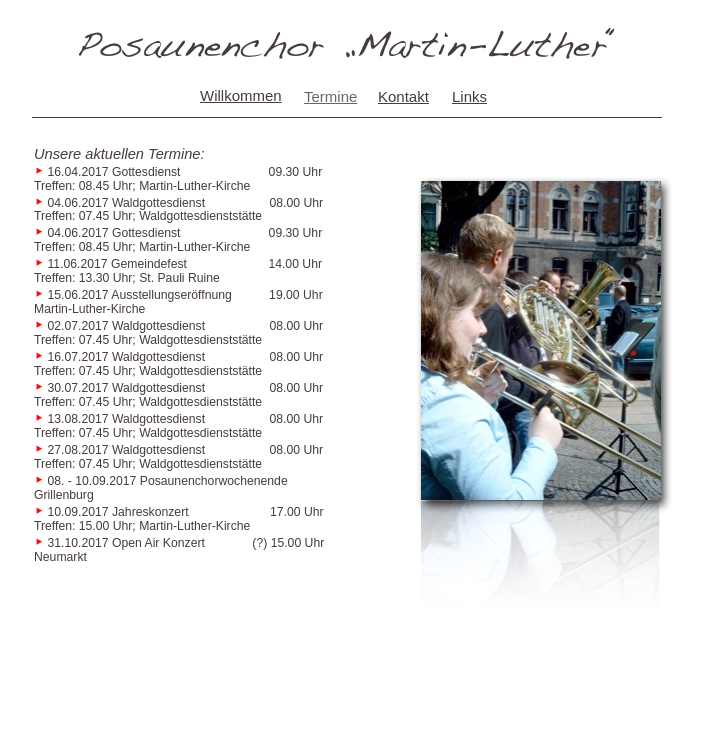
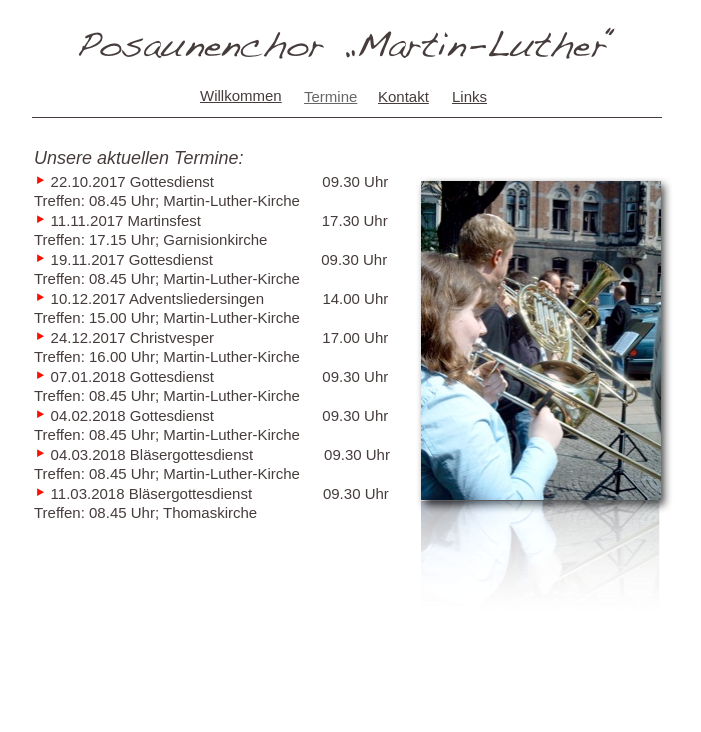
Before and after one commit to pcmlk/pcmlk.github.io, a plain HTML site: page termine/index.html in a window 1280 px wide. Shown: the whole page, without its empty margins (293-994 px from the left). Drawn offline with Linux system fonts and the light colour scheme.

Commit message:
Termin Ende 2017 und Anfang 2018 hinzugefügt.

```diff
--- a/termine/index.html
+++ b/termine/index.html
@@ -106,43 +106,31 @@
                 <div class="paragraph Body" style="line-height: 19px; margin-bottom: 0px; margin-top: 0px; line-height: 19px;  text-decoration: none;"> </div>
                 <ol>
                   <li style="line-height: 19px; margin-left: 0px; padding-left: 0px; text-indent: 0px; ">
-                    <div class="paragraph Body" style="line-height: 19px; margin-bottom: 0px; margin-top: 0px; text-indent: 0px; "><span style="color: #f81100; font-family: 'LucidaGrande', 'Lucida Grande', 'Lucida Sans Unicode', 'sans-serif'; font-size: 21px; font-style: normal; font-variant: normal; font-weight: normal; letter-spacing: 0; line-height: 19px; opacity: 1.00; position: relative; text-decoration: none; text-transform: none; top: 1px; " class="Bullet">‣</span><span style="line-height: 19px; "> 16.04.2017   Gottesdienst &nbsp &nbsp &nbsp &nbsp &nbsp &nbsp &nbsp &nbsp &nbsp&nbsp &nbsp &nbsp &nbsp 09.30 Uhr<br /> Treffen: 08.45 Uhr; Martin-Luther-Kirche</span></div>
+                    <div class="paragraph Body" style="line-height: 19px; margin-bottom: 0px; margin-top: 0px; text-indent: 0px; "><span style="color: #f81100; font-family: 'LucidaGrande', 'Lucida Grande', 'Lucida Sans Unicode', 'sans-serif'; font-size: 21px; font-style: normal; font-variant: normal; font-weight: normal; letter-spacing: 0; line-height: 19px; opacity: 1.00; position: relative; text-decoration: none; text-transform: none; top: 1px; " class="Bullet">‣</span><span style="line-height: 19px; "> 22.10.2017   Gottesdienst &nbsp &nbsp &nbsp &nbsp &nbsp &nbsp &nbsp &nbsp &nbsp&nbsp &nbsp &nbsp &nbsp 09.30 Uhr<br /> Treffen: 08.45 Uhr; Martin-Luther-Kirche</span></div>
                   </li>
                   <li style="line-height: 19px; margin-left: 0px; padding-left: 0px; text-indent: 0px; ">
-                    <div class="paragraph Body" style="line-height: 19px; margin-bottom: 0px; margin-top: 0px; text-indent: 0px; "><span style="color: #f81100; font-family: 'LucidaGrande', 'Lucida Grande', 'Lucida Sans Unicode', 'sans-serif'; font-size: 21px; font-style: normal; font-variant: normal; font-weight: normal; letter-spacing: 0; line-height: 19px; opacity: 1.00; position: relative; text-decoration: none; text-transform: none; top: 1px; " class="Bullet">‣</span><span style="line-height: 19px; "> 04.06.2017   Waldgottesdienst &nbsp&nbsp &nbsp &nbsp&nbsp &nbsp &nbsp &nbsp &nbsp &nbsp 08.00 Uhr<br /> Treffen: 07.45 Uhr; Waldgottesdienststätte</span></div>
+                    <div class="paragraph Body" style="line-height: 19px; margin-bottom: 0px; margin-top: 0px; text-indent: 0px; "><span style="color: #f81100; font-family: 'LucidaGrande', 'Lucida Grande', 'Lucida Sans Unicode', 'sans-serif'; font-size: 21px; font-style: normal; font-variant: normal; font-weight: normal; letter-spacing: 0; line-height: 19px; opacity: 1.00; position: relative; text-decoration: none; text-transform: none; top: 1px; " class="Bullet">‣</span><span style="line-height: 19px; "> 11.11.2017   Martinsfest &nbsp &nbsp &nbsp &nbsp &nbsp &nbsp &nbsp &nbsp &nbsp&nbsp &nbsp &nbsp &nbsp &nbsp&nbsp 17.30 Uhr<br /> Treffen: 17.15 Uhr; Garnisionkirche</span></div>
                   </li>
                   <li style="line-height: 19px; margin-left: 0px; padding-left: 0px; text-indent: 0px; ">
-                    <div class="paragraph Body" style="line-height: 19px; margin-bottom: 0px; margin-top: 0px; text-indent: 0px; "><span style="color: #f81100; font-family: 'LucidaGrande', 'Lucida Grande', 'Lucida Sans Unicode', 'sans-serif'; font-size: 21px; font-style: normal; font-variant: normal; font-weight: normal; letter-spacing: 0; line-height: 19px; opacity: 1.00; position: relative; text-decoration: none; text-transform: none; top: 1px; " class="Bullet">‣</span><span style="line-height: 19px; "> 04.06.2017   Gottesdienst &nbsp &nbsp &nbsp &nbsp &nbsp &nbsp &nbsp&nbsp &nbsp &nbsp &nbsp &nbsp &nbsp 09.30 Uhr<br /> Treffen: 08.45 Uhr; Martin-Luther-Kirche</span></div>
+                    <div class="paragraph Body" style="line-height: 19px; margin-bottom: 0px; margin-top: 0px; text-indent: 0px; "><span style="color: #f81100; font-family: 'LucidaGrande', 'Lucida Grande', 'Lucida Sans Unicode', 'sans-serif'; font-size: 21px; font-style: normal; font-variant: normal; font-weight: normal; letter-spacing: 0; line-height: 19px; opacity: 1.00; position: relative; text-decoration: none; text-transform: none; top: 1px; " class="Bullet">‣</span><span style="line-height: 19px; "> 19.11.2017   Gottesdienst &nbsp &nbsp &nbsp &nbsp &nbsp &nbsp &nbsp&nbsp &nbsp &nbsp &nbsp &nbsp &nbsp 09.30 Uhr<br /> Treffen: 08.45 Uhr; Martin-Luther-Kirche</span></div>
                   </li>
                   <li style="line-height: 19px; margin-left: 0px; padding-left: 0px; text-indent: 0px; ">
-                    <div class="paragraph Body" style="line-height: 19px; margin-bottom: 0px; margin-top: 0px; text-indent: 0px; "><span style="color: #f81100; font-family: 'LucidaGrande', 'Lucida Grande', 'Lucida Sans Unicode', 'sans-serif'; font-size: 21px; font-style: normal; font-variant: normal; font-weight: normal; letter-spacing: 0; line-height: 19px; opacity: 1.00; position: relative; text-decoration: none; text-transform: none; top: 1px; " class="Bullet">‣</span><span style="line-height: 19px; "> 11.06.2017   Gemeindefest &nbsp &nbsp &nbsp &nbsp &nbsp &nbsp&nbsp &nbsp &nbsp &nbsp &nbsp &nbsp 14.00 Uhr<br /> Treffen: 13.30 Uhr; St. Pauli Ruine</span></div>
+                    <div class="paragraph Body" style="line-height: 19px; margin-bottom: 0px; margin-top: 0px; text-indent: 0px; "><span style="color: #f81100; font-family: 'LucidaGrande', 'Lucida Grande', 'Lucida Sans Unicode', 'sans-serif'; font-size: 21px; font-style: normal; font-variant: normal; font-weight: normal; letter-spacing: 0; line-height: 19px; opacity: 1.00; position: relative; text-decoration: none; text-transform: none; top: 1px; " class="Bullet">‣</span><span style="line-height: 19px; "> 10.12.2017   Adventsliedersingen &nbsp &nbsp &nbsp&nbsp &nbsp &nbsp &nbsp 14.00 Uhr<br /> Treffen: 15.00 Uhr; Martin-Luther-Kirche</span></div>
                   </li>
                   <li style="line-height: 19px; margin-left: 0px; padding-left: 0px; text-indent: 0px; ">
-                    <div class="paragraph Body" style="line-height: 19px; margin-bottom: 0px; margin-top: 0px; text-indent: 0px; "><span style="color: #f81100; font-family: 'LucidaGrande', 'Lucida Grande', 'Lucida Sans Unicode', 'sans-serif'; font-size: 21px; font-style: normal; font-variant: normal; font-weight: normal; letter-spacing: 0; line-height: 19px; opacity: 1.00; position: relative; text-decoration: none; text-transform: none; top: 1px; " class="Bullet">‣</span><span style="line-height: 19px; "> 15.06.2017   Ausstellungseröffnung &nbsp &nbsp &nbsp &nbsp &nbsp 19.00 Uhr<br /> Martin-Luther-Kirche</span></div>
+                    <div class="paragraph Body" style="line-height: 19px; margin-bottom: 0px; margin-top: 0px; text-indent: 0px; "><span style="color: #f81100; font-family: 'LucidaGrande', 'Lucida Grande', 'Lucida Sans Unicode', 'sans-serif'; font-size: 21px; font-style: normal; font-variant: normal; font-weight: normal; letter-spacing: 0; line-height: 19px; opacity: 1.00; position: relative; text-decoration: none; text-transform: none; top: 1px; " class="Bullet">‣</span><span style="line-height: 19px; "> 24.12.2017   Christvesper &nbsp &nbsp &nbsp &nbsp &nbsp &nbsp &nbsp &nbsp &nbsp&nbsp &nbsp &nbsp &nbsp 17.00 Uhr<br /> Treffen: 16.00 Uhr; Martin-Luther-Kirche</span></div>
                   </li>
                   <li style="line-height: 19px; margin-left: 0px; padding-left: 0px; text-indent: 0px; ">
-                    <div class="paragraph Body" style="line-height: 19px; margin-bottom: 0px; margin-top: 0px; text-indent: 0px; "><span style="color: #f81100; font-family: 'LucidaGrande', 'Lucida Grande', 'Lucida Sans Unicode', 'sans-serif'; font-size: 21px; font-style: normal; font-variant: normal; font-weight: normal; letter-spacing: 0; line-height: 19px; opacity: 1.00; position: relative; text-decoration: none; text-transform: none; top: 1px; " class="Bullet">‣</span><span style="line-height: 19px; "> 02.07.2017   Waldgottesdienst &nbsp&nbsp &nbsp &nbsp&nbsp &nbsp &nbsp &nbsp &nbsp &nbsp 08.00 Uhr<br /> Treffen: 07.45 Uhr; Waldgottesdienststätte</span></div>
+                    <div class="paragraph Body" style="line-height: 19px; margin-bottom: 0px; margin-top: 0px; text-indent: 0px; "><span style="color: #f81100; font-family: 'LucidaGrande', 'Lucida Grande', 'Lucida Sans Unicode', 'sans-serif'; font-size: 21px; font-style: normal; font-variant: normal; font-weight: normal; letter-spacing: 0; line-height: 19px; opacity: 1.00; position: relative; text-decoration: none; text-transform: none; top: 1px; " class="Bullet">‣</span><span style="line-height: 19px; "> 07.01.2018   Gottesdienst &nbsp &nbsp &nbsp &nbsp &nbsp &nbsp &nbsp &nbsp &nbsp&nbsp &nbsp &nbsp &nbsp 09.30 Uhr<br /> Treffen: 08.45 Uhr; Martin-Luther-Kirche</span></div>
                   </li>
                   <li style="line-height: 19px; margin-left: 0px; padding-left: 0px; text-indent: 0px; ">
-                    <div class="paragraph Body" style="line-height: 19px; margin-bottom: 0px; margin-top: 0px; text-indent: 0px; "><span style="color: #f81100; font-family: 'LucidaGrande', 'Lucida Grande', 'Lucida Sans Unicode', 'sans-serif'; font-size: 21px; font-style: normal; font-variant: normal; font-weight: normal; letter-spacing: 0; line-height: 19px; opacity: 1.00; position: relative; text-decoration: none; text-transform: none; top: 1px; " class="Bullet">‣</span><span style="line-height: 19px; "> 16.07.2017   Waldgottesdienst &nbsp&nbsp &nbsp &nbsp&nbsp &nbsp &nbsp &nbsp &nbsp &nbsp 08.00 Uhr<br /> Treffen: 07.45 Uhr; Waldgottesdienststätte</span></div>
+                    <div class="paragraph Body" style="line-height: 19px; margin-bottom: 0px; margin-top: 0px; text-indent: 0px; "><span style="color: #f81100; font-family: 'LucidaGrande', 'Lucida Grande', 'Lucida Sans Unicode', 'sans-serif'; font-size: 21px; font-style: normal; font-variant: normal; font-weight: normal; letter-spacing: 0; line-height: 19px; opacity: 1.00; position: relative; text-decoration: none; text-transform: none; top: 1px; " class="Bullet">‣</span><span style="line-height: 19px; "> 04.02.2018   Gottesdienst &nbsp &nbsp &nbsp &nbsp &nbsp &nbsp &nbsp &nbsp &nbsp&nbsp &nbsp &nbsp &nbsp 09.30 Uhr<br /> Treffen: 08.45 Uhr; Martin-Luther-Kirche</span></div>
                   </li>
                   <li style="line-height: 19px; margin-left: 0px; padding-left: 0px; text-indent: 0px; ">
-                    <div class="paragraph Body" style="line-height: 19px; margin-bottom: 0px; margin-top: 0px; text-indent: 0px; "><span style="color: #f81100; font-family: 'LucidaGrande', 'Lucida Grande', 'Lucida Sans Unicode', 'sans-serif'; font-size: 21px; font-style: normal; font-variant: normal; font-weight: normal; letter-spacing: 0; line-height: 19px; opacity: 1.00; position: relative; text-decoration: none; text-transform: none; top: 1px; " class="Bullet">‣</span><span style="line-height: 19px; "> 30.07.2017   Waldgottesdienst &nbsp&nbsp &nbsp &nbsp&nbsp &nbsp &nbsp &nbsp &nbsp &nbsp 08.00 Uhr<br /> Treffen: 07.45 Uhr; Waldgottesdienststätte</span></div>
+                    <div class="paragraph Body" style="line-height: 19px; margin-bottom: 0px; margin-top: 0px; text-indent: 0px; "><span style="color: #f81100; font-family: 'LucidaGrande', 'Lucida Grande', 'Lucida Sans Unicode', 'sans-serif'; font-size: 21px; font-style: normal; font-variant: normal; font-weight: normal; letter-spacing: 0; line-height: 19px; opacity: 1.00; position: relative; text-decoration: none; text-transform: none; top: 1px; " class="Bullet">‣</span><span style="line-height: 19px; "> 04.03.2018   Bläsergottesdienst &nbsp &nbsp &nbsp &nbsp &nbsp &nbsp &nbsp &nbsp 09.30 Uhr<br /> Treffen: 08.45 Uhr; Martin-Luther-Kirche</span></div>
                   </li>
                   <li style="line-height: 19px; margin-left: 0px; padding-left: 0px; text-indent: 0px; ">
-                    <div class="paragraph Body" style="line-height: 19px; margin-bottom: 0px; margin-top: 0px; text-indent: 0px; "><span style="color: #f81100; font-family: 'LucidaGrande', 'Lucida Grande', 'Lucida Sans Unicode', 'sans-serif'; font-size: 21px; font-style: normal; font-variant: normal; font-weight: normal; letter-spacing: 0; line-height: 19px; opacity: 1.00; position: relative; text-decoration: none; text-transform: none; top: 1px; " class="Bullet">‣</span><span style="line-height: 19px; "> 13.08.2017   Waldgottesdienst &nbsp&nbsp &nbsp &nbsp&nbsp &nbsp &nbsp &nbsp &nbsp &nbsp 08.00 Uhr<br /> Treffen: 07.45 Uhr; Waldgottesdienststätte</span></div>
-                  </li>
-                  <li style="line-height: 19px; margin-left: 0px; padding-left: 0px; text-indent: 0px; ">
-                    <div class="paragraph Body" style="line-height: 19px; margin-bottom: 0px; margin-top: 0px; text-indent: 0px; "><span style="color: #f81100; font-family: 'LucidaGrande', 'Lucida Grande', 'Lucida Sans Unicode', 'sans-serif'; font-size: 21px; font-style: normal; font-variant: normal; font-weight: normal; letter-spacing: 0; line-height: 19px; opacity: 1.00; position: relative; text-decoration: none; text-transform: none; top: 1px; " class="Bullet">‣</span><span style="line-height: 19px; "> 27.08.2017   Waldgottesdienst &nbsp&nbsp &nbsp &nbsp&nbsp &nbsp &nbsp &nbsp &nbsp &nbsp 08.00 Uhr<br /> Treffen: 07.45 Uhr; Waldgottesdienststätte</span></div>
-                  </li>
-                  <li style="line-height: 19px; margin-left: 0px; padding-left: 0px; text-indent: 0px; ">
-                    <div class="paragraph Body" style="line-height: 19px; margin-bottom: 0px; margin-top: 0px; text-indent: 0px; "><span style="color: #f81100; font-family: 'LucidaGrande', 'Lucida Grande', 'Lucida Sans Unicode', 'sans-serif'; font-size: 21px; font-style: normal; font-variant: normal; font-weight: normal; letter-spacing: 0; line-height: 19px; opacity: 1.00; position: relative; text-decoration: none; text-transform: none; top: 1px; " class="Bullet">‣</span><span style="line-height: 19px; "> 08. - 10.09.2017   Posaunenchorwochenende <br /> Grillenburg</span></div>
-                  </li>
-                  <li style="line-height: 19px; margin-left: 0px; padding-left: 0px; text-indent: 0px; ">
-                    <div class="paragraph Body" style="line-height: 19px; margin-bottom: 0px; margin-top: 0px; text-indent: 0px; "><span style="color: #f81100; font-family: 'LucidaGrande', 'Lucida Grande', 'Lucida Sans Unicode', 'sans-serif'; font-size: 21px; font-style: normal; font-variant: normal; font-weight: normal; letter-spacing: 0; line-height: 19px; opacity: 1.00; position: relative; text-decoration: none; text-transform: none; top: 1px; " class="Bullet">‣</span><span style="line-height: 19px; "> 10.09.2017   Jahreskonzert &nbsp &nbsp &nbsp &nbsp &nbsp &nbsp &nbsp &nbsp &nbsp&nbsp &nbsp &nbsp 17.00 Uhr<br />Treffen: 15.00 Uhr; Martin-Luther-Kirche</span></div>
-                  </li>
-                  <li style="line-height: 19px; margin-left: 0px; padding-left: 0px; text-indent: 0px; ">
-                    <div class="paragraph Body" style="line-height: 19px; margin-bottom: 0px; margin-top: 0px; text-indent: 0px; "><span style="color: #f81100; font-family: 'LucidaGrande', 'Lucida Grande', 'Lucida Sans Unicode', 'sans-serif'; font-size: 21px; font-style: normal; font-variant: normal; font-weight: normal; letter-spacing: 0; line-height: 19px; opacity: 1.00; position: relative; text-decoration: none; text-transform: none; top: 1px; " class="Bullet">‣</span><span style="line-height: 19px; "> 31.10.2017   Open Air Konzert &nbsp &nbsp &nbsp &nbsp &nbsp &nbsp&nbsp (?) 15.00 Uhr<br /> Neumarkt</span></div>
+                    <div class="paragraph Body" style="line-height: 19px; margin-bottom: 0px; margin-top: 0px; text-indent: 0px; "><span style="color: #f81100; font-family: 'LucidaGrande', 'Lucida Grande', 'Lucida Sans Unicode', 'sans-serif'; font-size: 21px; font-style: normal; font-variant: normal; font-weight: normal; letter-spacing: 0; line-height: 19px; opacity: 1.00; position: relative; text-decoration: none; text-transform: none; top: 1px; " class="Bullet">‣</span><span style="line-height: 19px; "> 11.03.2018   Bläsergottesdienst &nbsp &nbsp &nbsp &nbsp &nbsp &nbsp &nbsp &nbsp 09.30 Uhr<br /> Treffen: 08.45 Uhr; Thomaskirche</span></div>
                   </li>
                 </ol>
 			  </div>
```
